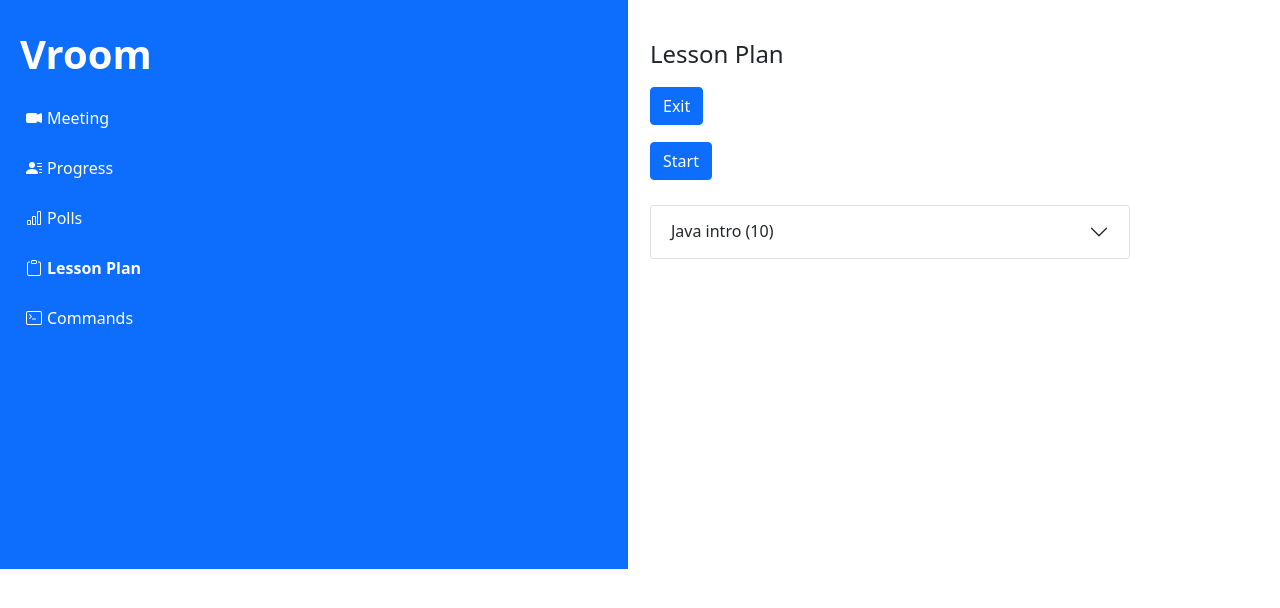
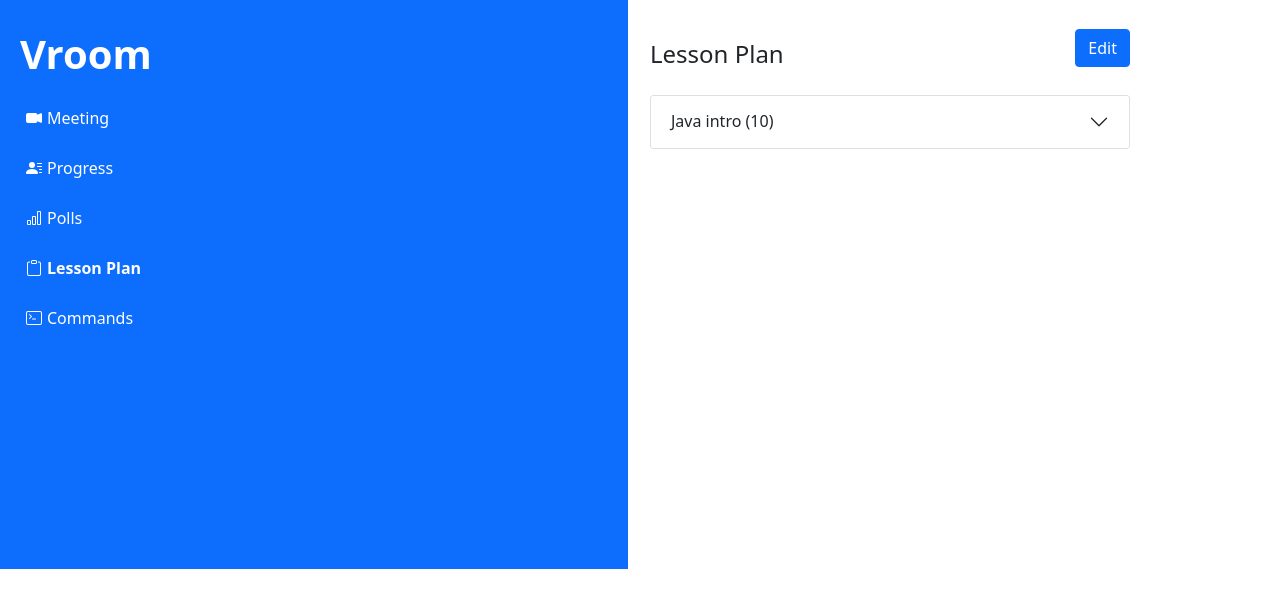
Before and after one commit to barney54321/Vroom, a React (Create React App) app: page / in a window 1280 px wide. Both pictures are taken after a click on the tab "Lesson Plan". Shown: the top 608 px of the page. Built offline with nearby package versions, Linux system fonts and the light colour scheme; no server answers.

Commit message:
delete start button lesson plan

```diff
--- a/src/Components/Tabs/LessonPlan/ViewLessonPlan.js
+++ b/src/Components/Tabs/LessonPlan/ViewLessonPlan.js
@@ -9,25 +9,19 @@
         setLessonPlan,
     } = useContext(VroomContext);
 
-    const clickExit = () => {
+    const clickEdit = () => {
+        // update this function
         setLessonPlan(null);
     }
 
-    const clickStart = () => {
-        console.log("Start");
-    }
 
     console.log(lessonPlan)
 
     return (
         <div className="tab-container">
-            <h4>Lesson Plan</h4>
-            <div className="your-meeting-button">
-                <Button onClick={clickExit}>Exit</Button>
-            </div>
-
-            <div className="your-meeting-button">
-                <Button onClick={clickStart}>Start</Button>
+            <div className="d-flex justify-content-between align-items-center">
+                <h4>Lesson Plan</h4>
+                <Button onClick={clickEdit}>Edit</Button>
             </div>
             <h6>{lessonPlan.title}</h6>
             <Accordion defaultActiveKey="0">
```
